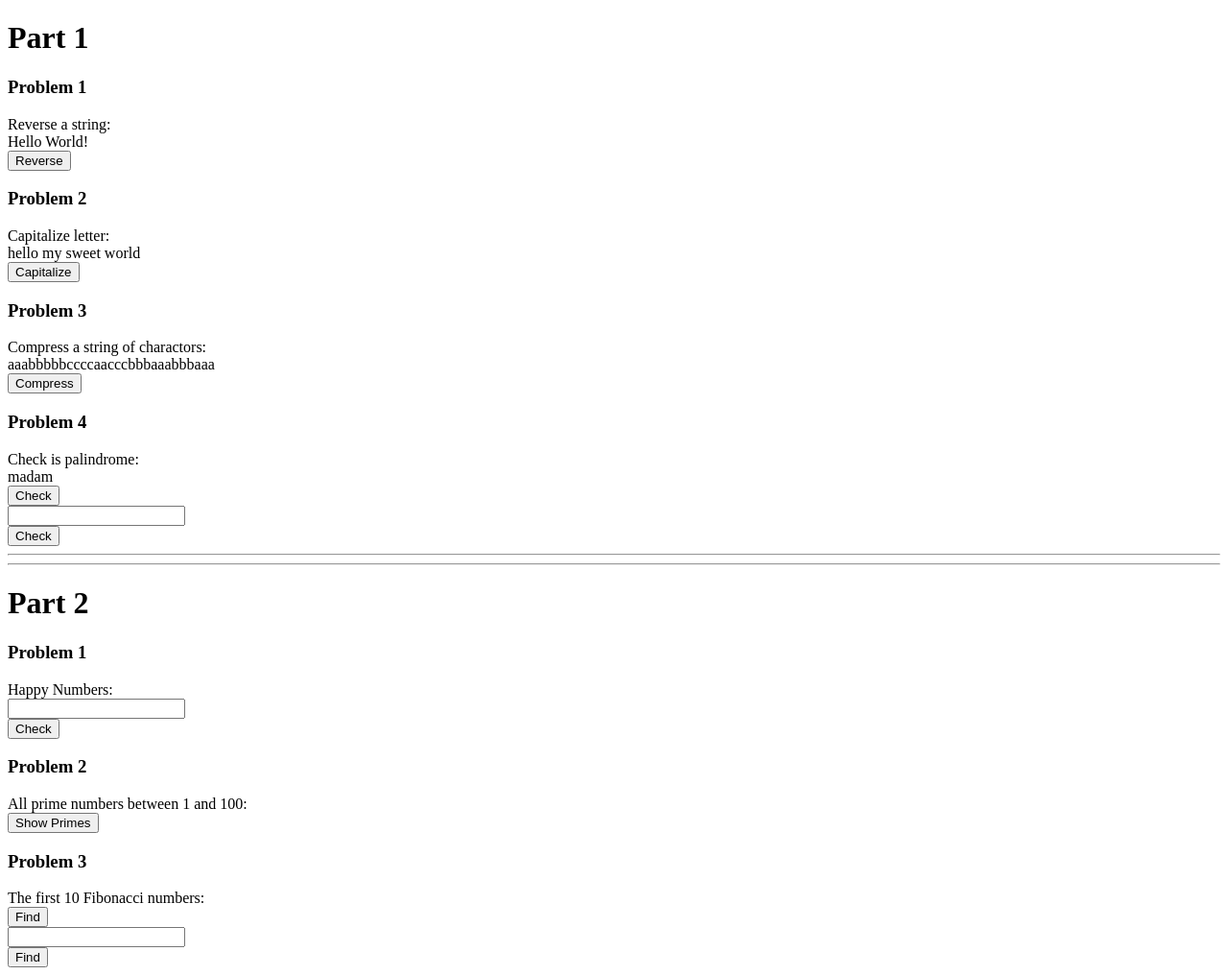
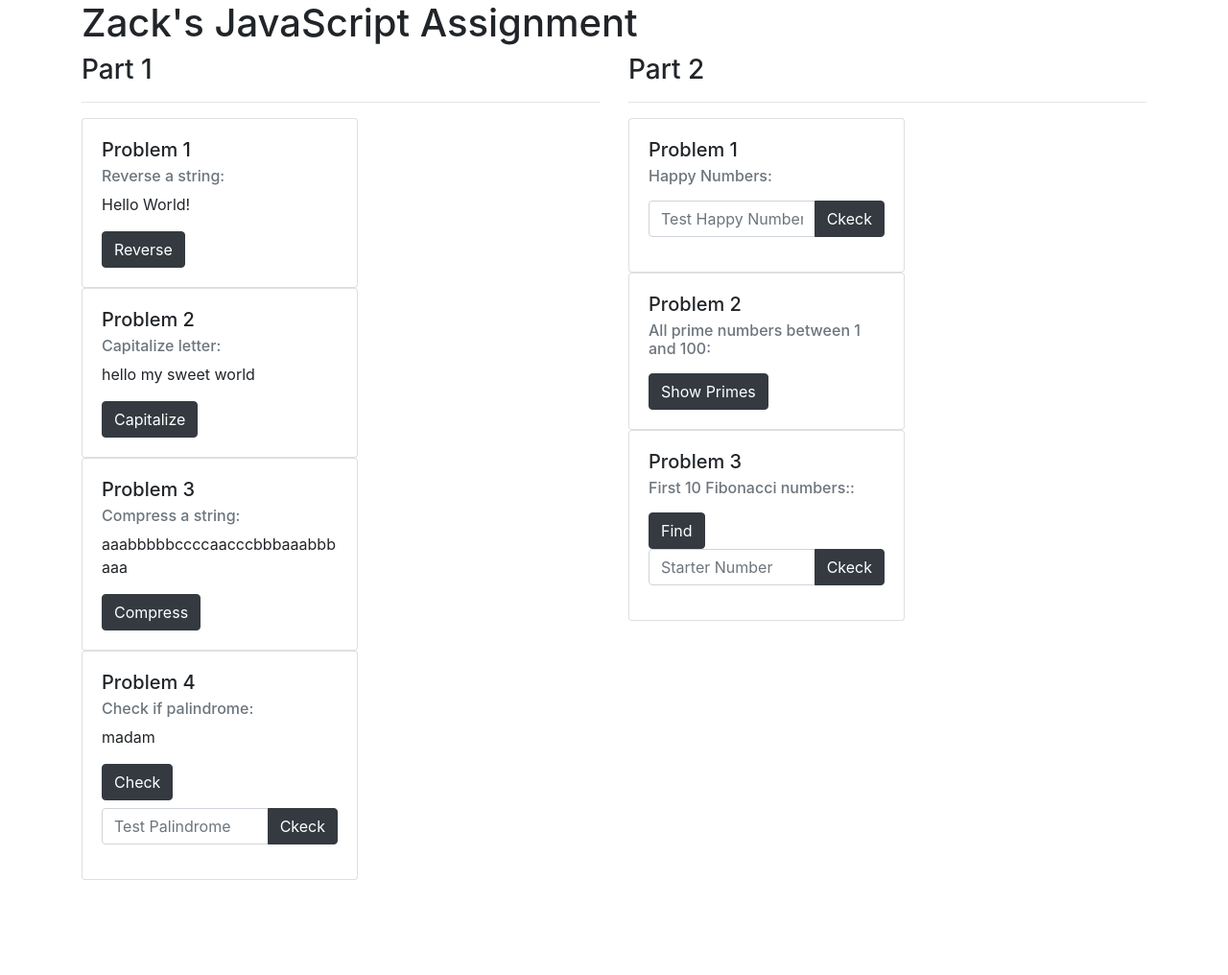
Before and after one commit to zbiedinger/JavaScript_Problems, a plain HTML site: page Index.html in a window 1280 px wide. Shown: the whole page at 96% size. After the commit the page ends 917 px from the top, so only its background shows below. Drawn offline with nearby package versions, Linux system fonts and the light colour scheme.

Commit message:
Problems reformated

```diff
--- a/Index.html
+++ b/Index.html
@@ -4,62 +4,127 @@
 <head>
     <meta charset="UTF-8">
     <meta name="viewport" content="width=device-width, initial-scale=1.0">
-    <title>Document</title>
+    <link rel="stylesheet" href="https://maxcdn.bootstrapcdn.com/bootstrap/4.0.0/css/bootstrap.min.css"
+        integrity="sha384-Gn5384xqQ1aoWXA+058RXPxPg6fy4IWvTNh0E263XmFcJlSAwiGgFAW/dAiS6JXm" crossorigin="anonymous">
+    <title>Javascript Problems</title>
 </head>
 
 <body>
-    <h1>Part 1</h1>
-    <h3>Problem 1</h3>
-    <div>Reverse a string:</div>
-    <div id="probOne">Hello World!</div>
-    <button onclick="reverseString()">Reverse</button>
+    <div class="container">
+        <div class="">
+            <h1>Zack's JavaScript Assignment</h1>
+        </div>
+        <div class="row">
+            <div class="col-sm-6">
+                <h3>Part 1</h3>
+                <hr>
+                <div class="card" style="width: 18rem;">
+                    <div class="card-body">
+                        <h5 class="card-title">Problem 1</h5>
+                        <h6 class="card-subtitle mb-2 text-muted">Reverse a string:</h6>
+                        <p class="card-text" id="probOne">Hello World!</p>
+                        <button type="button" class="btn btn-dark" onclick="reverseString()">Reverse</button>
+                    </div>
+                </div>
 
+                <div class="card" style="width: 18rem;">
+                    <div class="card-body">
+                        <h5 class="card-title">Problem 2</h5>
+                        <h6 class="card-subtitle mb-2 text-muted">Capitalize letter:</h6>
 
-    <h3>Problem 2</h3>
-    <div>Capitalize letter:</div>
-    <div id="probTwo">hello my sweet world</div>
-    <button onclick="capitalizeLetters()">Capitalize</button>
+                        <p class="card-text" id="probTwo">hello my sweet world</p>
+                        <button type="button" class="btn btn-dark" onclick="capitalizeLetters()">Capitalize</button>
+                    </div>
+                </div>
 
+                <div class="card" style="width: 18rem;">
+                    <div class="card-body">
+                        <h5 class="card-title">Problem 3</h5>
+                        <h6 class="card-subtitle mb-2 text-muted">Compress a string:</h6>
+                        <p class="card-text" id="probThree">aaabbbbbccccaacccbbbaaabbbaaa</p>
+                        <button type="button" class="btn btn-dark" onclick="compressString()">Compress</button>
+                    </div>
+                </div>
 
-    <h3>Problem 3</h3>
-    <div>Compress a string of charactors:</div>
-    <div id="probThree">aaabbbbbccccaacccbbbaaabbbaaa</div>
-    <button onclick="compressString()">Compress</button>
+                <div class="card" style="width: 18rem;">
+                    <div class="card-body">
+                        <h5 class="card-title">Problem 4</h5>
+                        <h6 class="card-subtitle mb-2 text-muted">Check if palindrome:</h6>
+                        <p class="card-text" id="probFour">madam</p>
+                        <button type="button" class="btn btn-dark" onclick="isPalindrome()">Check</button><br>
+                        <h4><a href="#" class="badge badge-success" id="probFourC"></a></h4>
 
+                        <div class="input-group mb-3">
+                            <input type="text" class="form-control" placeholder="Test Palindrome" aria-label="Test Palindrome"
+                                aria-describedby="basic-addon2" id="probFourB">
+                            <div class="input-group-append">
+                                <button class="btn btn-dark" type="button"
+                                    onclick="isInputPalindrome(document.getElementById('probFourB').value)">Ckeck</button>
+                            </div>
+                        </div>
+                    </div>
+                </div>
+            </div>
 
-    <h3>Problem 4</h3>
-    <div>Check is palindrome:</div>
-    <div id="probFour">madam</div>
-    <button onclick="isPalindrome()">Check</button><br>
+            <div class="col-sm-6">
+                <h3>Part 2</h3>
+                <hr>
+                <div class="card" style="width: 18rem;">
+                    <div class="card-body">
+                        <h5 class="card-title">Problem 1</h5>
+                        <h6 class="card-subtitle mb-2 text-muted">Happy Numbers:</h6>
+                        <p class="card-text" id="probFive"></p>
+                        <div class="input-group mb-3">
+                            <input type="text" class="form-control" placeholder="Test Happy Number" aria-label="Test Happy Number"
+                                aria-describedby="basic-addon2" id="isHappy">
+                            <div class="input-group-append">
+                                <button class="btn btn-dark" type="button"
+                                    onclick="isHappyNumber(document.getElementById('isHappy').value)">Ckeck</button>
+                            </div>
+                        </div>
+                    </div>
+                </div>
+                <div class="card" style="width: 18rem;">
+                    <div class="card-body">
+                        <h5 class="card-title">Problem 2</h5>
+                        <h6 class="card-subtitle mb-2 text-muted">All prime numbers between 1 and 100:</h6>
+                        <p class="card-text" id="probSix"></p>
+                        <button type="button" class="btn btn-dark" onclick="firstPrimes()">Show Primes</button>
+                    </div>
+                </div>
 
-    <input id="probFourB"><br>
-    <div id="probFourC"></div>
-    <button onclick="isInputPalindrome(document.getElementById('probFourB').value)">Check</button>
+                <div class="card" style="width: 18rem;">
+                    <div class="card-body">
+                        <h5 class="card-title">Problem 3</h5>
+                        <h6 class="card-subtitle mb-2 text-muted">First 10 Fibonacci numbers::</h6>
+                        <p class="card-text" id="probSevenA"></p>
+                        <button type="button" class="btn btn-dark" onclick="getFiboNums()">Find</button><br>
+                        <div id="probSevenB"></div>
+                        <div class="input-group mb-3">
+                            <input type="text" class="form-control" placeholder="Starter Number" aria-label="Starter Number"
+                                aria-describedby="basic-addon2" id="fibo">
+                            <div class="input-group-append">
+                                <button class="btn btn-dark" type="button"
+                                    onclick="getAnyFiboNums(document.getElementById('fibo').value)">Ckeck</button>
+                            </div>
+                        </div>
+                    </div>
+                </div>
 
-    <hr>
-    <hr>
-
-    <h1>Part 2</h1>
-    <h3>Problem 1</h3>
-    <div>Happy Numbers:</div>
-    <input id="isHappy"><br>
-    <div id="probFive"></div>
-    <button onclick="isHappyNumber(document.getElementById('isHappy').value)">Check</button>
-
-    <h3>Problem 2</h3>
-    <div>All prime numbers between 1 and 100:</div>
-    <div id="probSix"></div>
-    <button onclick="firstPrimes()">Show Primes</button>
-
-    <h3>Problem 3</h3>
-    <div>The first 10 Fibonacci numbers:</div>
-    <div id="probSevenA"></div>
-    <button onclick="getFiboNums()">Find</button><br>
-    <input id="fibo"><br>
-    <div id="probSevenB"></div>
-    <button onclick="getAnyFiboNums(document.getElementById('fibo').value)">Find</button>
+            </div>
+        </div>
+    </div>
 
     <script src="app.js"></script>
+    <script src="https://code.jquery.com/jquery-3.2.1.slim.min.js"
+        integrity="sha384-KJ3o2DKtIkvYIK3UENzmM7KCkRr/rE9/Qpg6aAZGJwFDMVNA/GpGFF93hXpG5KkN"
+        crossorigin="anonymous"></script>
+    <script src="https://cdnjs.cloudflare.com/ajax/libs/popper.js/1.12.9/umd/popper.min.js"
+        integrity="sha384-ApNbgh9B+Y1QKtv3Rn7W3mgPxhU9K/ScQsAP7hUibX39j7fakFPskvXusvfa0b4Q"
+        crossorigin="anonymous"></script>
+    <script src="https://maxcdn.bootstrapcdn.com/bootstrap/4.0.0/js/bootstrap.min.js"
+        integrity="sha384-JZR6Spejh4U02d8jOt6vLEHfe/JQGiRRSQQxSfFWpi1MquVdAyjUar5+76PVCmYl"
+        crossorigin="anonymous"></script>
 </body>
 
 </html>
```
Also changed, not shown: app.js (+1 -23 lines).
